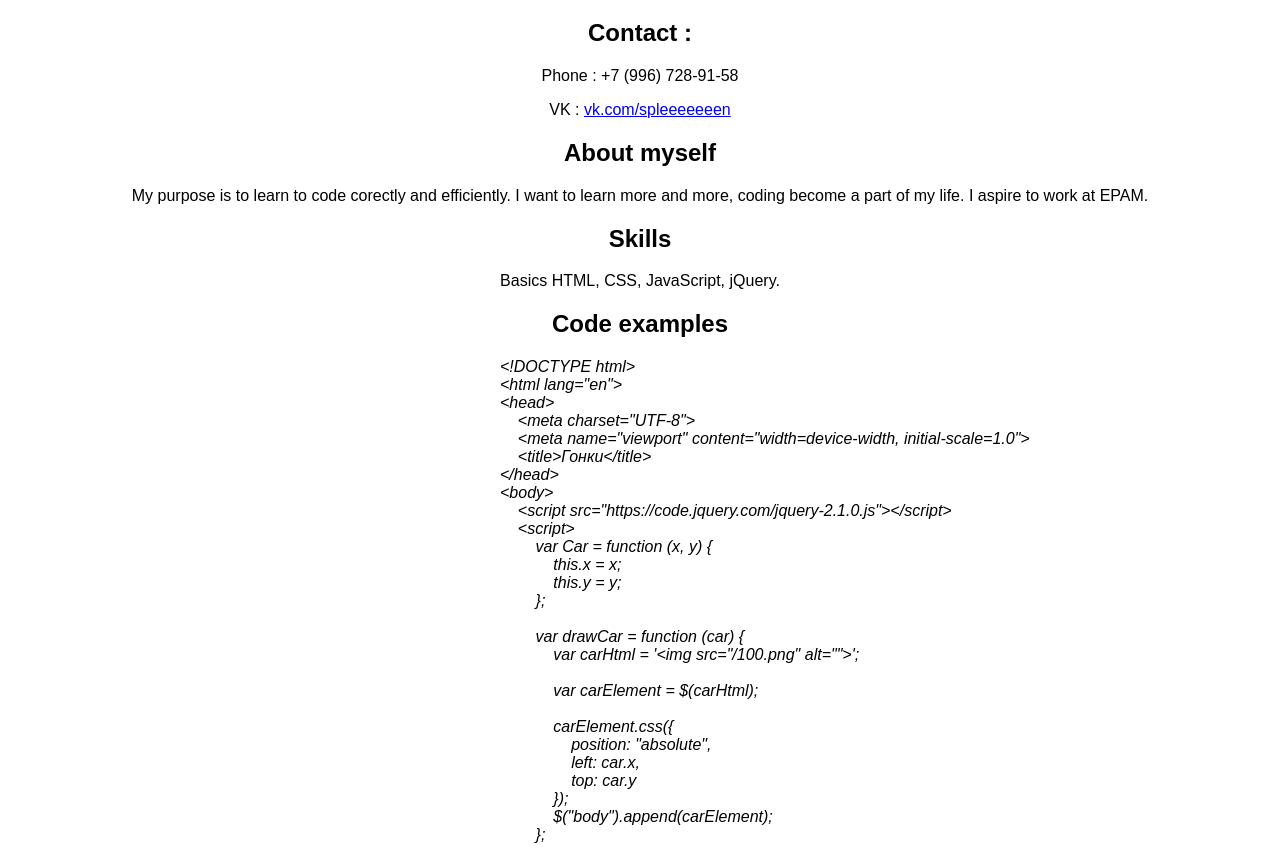
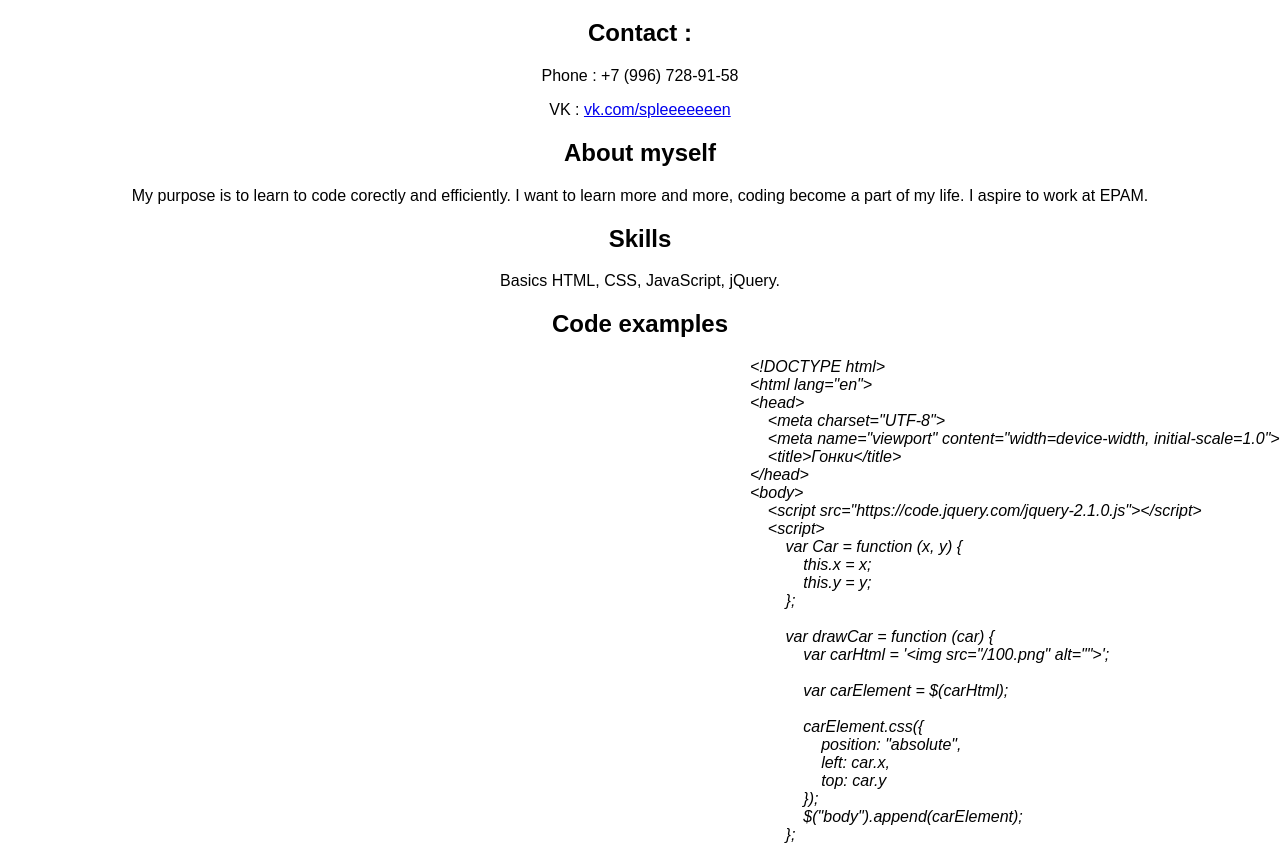
Before and after one commit to donothonor/rsschool-cv, a plain HTML site: page index.html in a window 1280 px wide. Shown: the part 61-920 px from the top of the page. Drawn offline with Linux system fonts and the light colour scheme.

Commit message:
fix : css position

```diff
--- a/style.css
+++ b/style.css
@@ -6,6 +6,6 @@ body {
 .ex {
     font-style: italic;
     text-decoration: none;
-    margin: 0 0 0 500px;
+    margin: 0 0 0 750px;
     text-align: left;
 }
```
